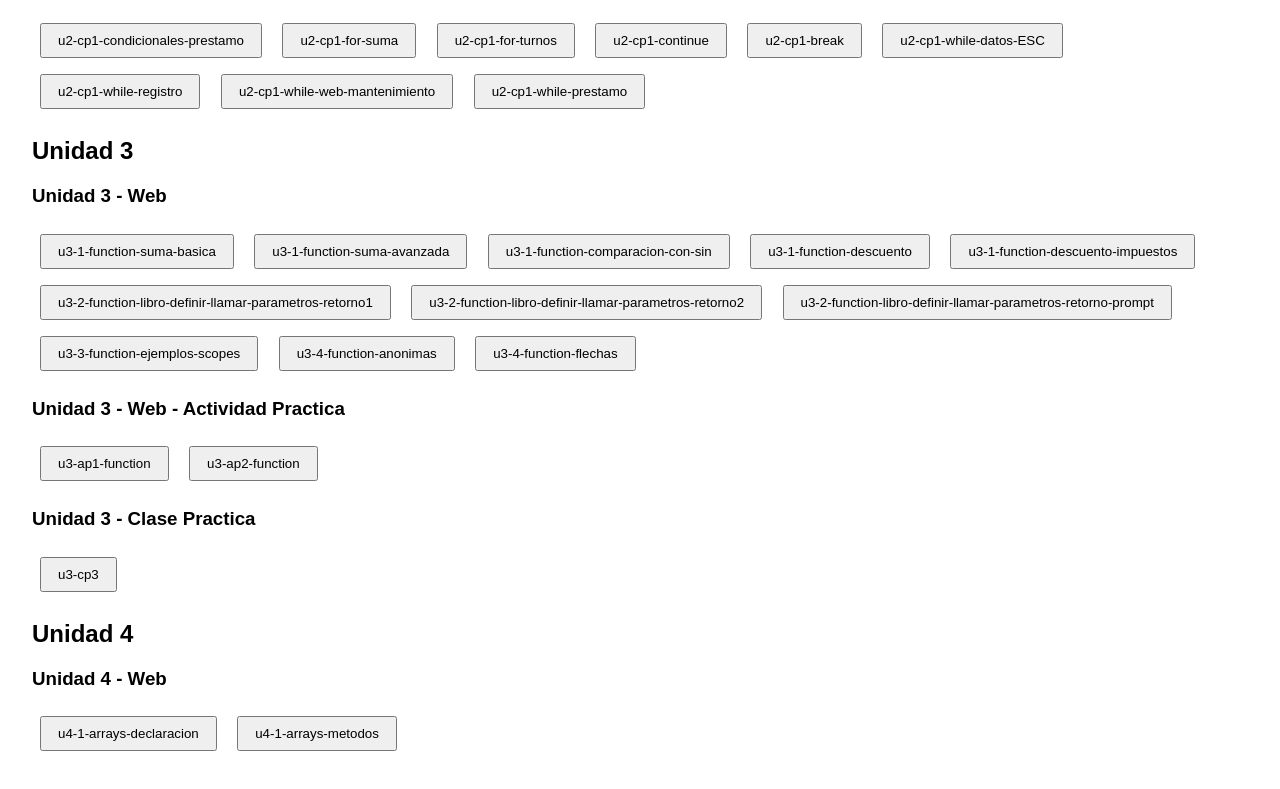
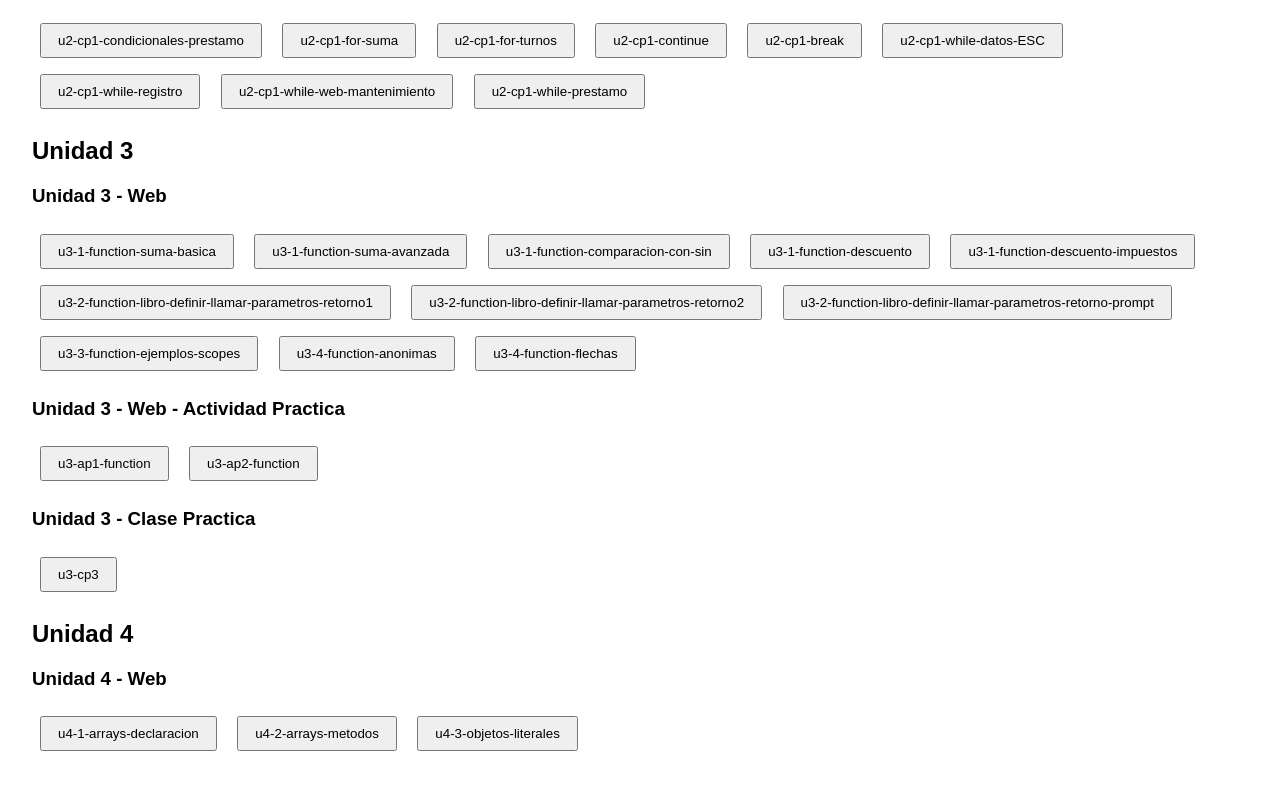
Before and after one commit to lucasc84/js-ejercicios, a website: page index.html in a window 1280 px wide. Shown: the part 544-1333 px from the top of the page. Drawn offline with Linux system fonts and the light colour scheme.

Commit message:
añadi clase 4 punto r parcial

```diff
--- a/index.html
+++ b/index.html
@@ -90,9 +90,8 @@
 
   <h3>Unidad 4 - Web</h3>
   <button onclick="cargarEjercicio('js/u4-1-arrays-declaracion.js')">u4-1-arrays-declaracion</button>
-  <button onclick="cargarEjercicio('js/u4-1-arrays-metodos.js')">u4-1-arrays-metodos</button>
-
-
+  <button onclick="cargarEjercicio('js/u4-2-arrays-metodos.js')">u4-2-arrays-metodos</button>
+  <button onclick="cargarEjercicio('js/u4-3-objetos-literales.js')">u4-3-objetos-literales</button>
 
 
 
```
Also changed, not shown: js/u4-3-objetos-literales.js (added, +11 -0 lines), js/u4-2-arrays-metodos.js (renamed from js/u4-1-arrays-metodos.js).
